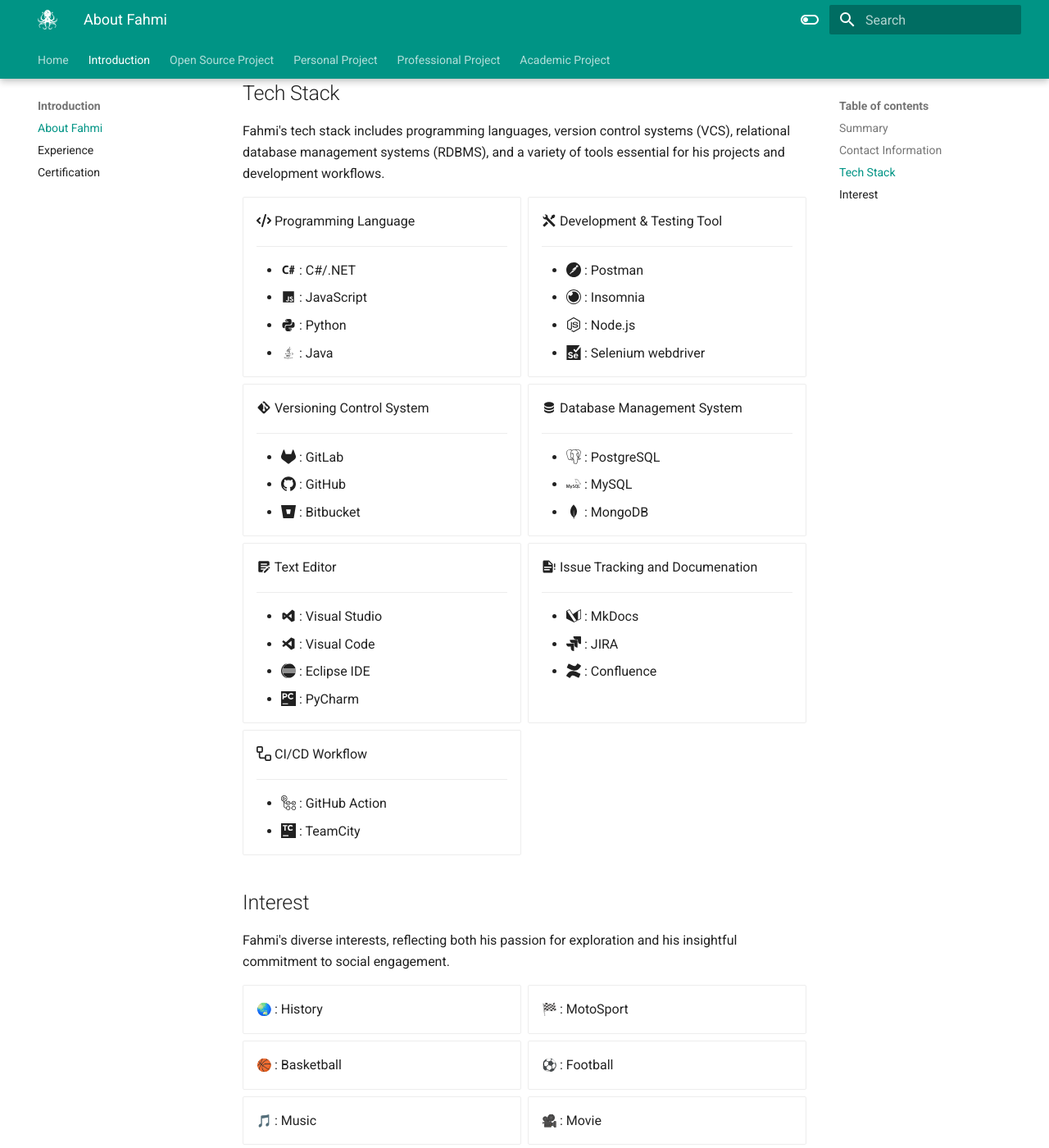
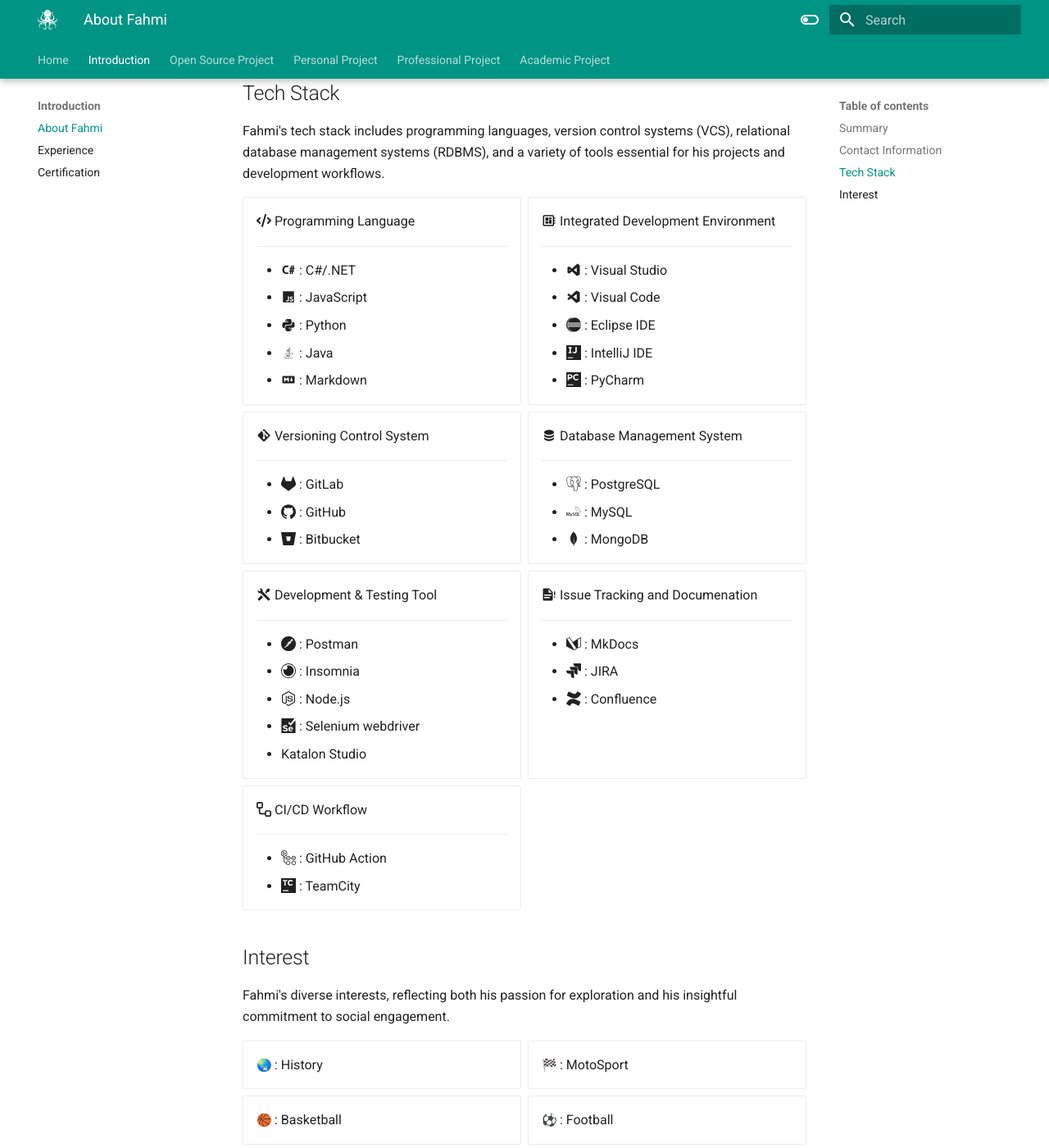
Before and after one commit to fahmiwazu/docs-portfolio, an MkDocs documentation site: the page built from docs/Introduction/About-fahmi.md, in a window 1280 px wide and 1400 px high, scrolled down 650 px. Shown: the whole window at 82% size. Built offline with MkDocs 1.6.1 and Material for MkDocs 9.7.7, drawn with Linux system fonts in a browser that asks for light colours; emoji names are drawn with the system emoji font; some of the changed lines change nothing that is shown.

```diff
--- a/docs/Introduction/About-fahmi.md
+++ b/docs/Introduction/About-fahmi.md
@@ -27,14 +27,16 @@
     - :material-language-javascript: : JavaScript
     - :material-language-python: : Python
     - :material-language-java: : Java
+    - :material-language-markdown: : Markdown
 
-- :material-tools: Development & Testing Tool
+- :material-developer-board: Integrated Development Environment
 
     ---
-    - :simple-postman: : Postman
-    - :simple-insomnia: : Insomnia
-    - :simple-nodedotjs: : Node.js
-    - :simple-selenium: : Selenium webdriver
+    - :material-microsoft-visual-studio: : Visual Studio
+    - :material-microsoft-visual-studio-code: : Visual Code
+    - :simple-eclipseide: : Eclipse IDE
+    - :simple-intellijidea: : IntelliJ IDE
+    - :simple-pycharm: : PyCharm
 
 - :material-git: Versioning Control System
 
@@ -50,13 +52,14 @@
     - :simple-mysql: : MySQL
     - :simple-mongodb: : MongoDB
 
-- :material-text-box-edit: Text Editor
+- :material-tools: Development & Testing Tool
 
     ---
-    - :material-microsoft-visual-studio: : Visual Studio
-    - :material-microsoft-visual-studio-code: : Visual Code
-    - :simple-eclipseide: : Eclipse IDE
-    - :simple-pycharm: : PyCharm
+    - :simple-postman: : Postman
+    - :simple-insomnia: : Insomnia
+    - :simple-nodedotjs: : Node.js
+    - :simple-selenium: : Selenium webdriver
+    - Katalon Studio
 
 - :material-file-document-alert: Issue Tracking and Documenation
 
```
